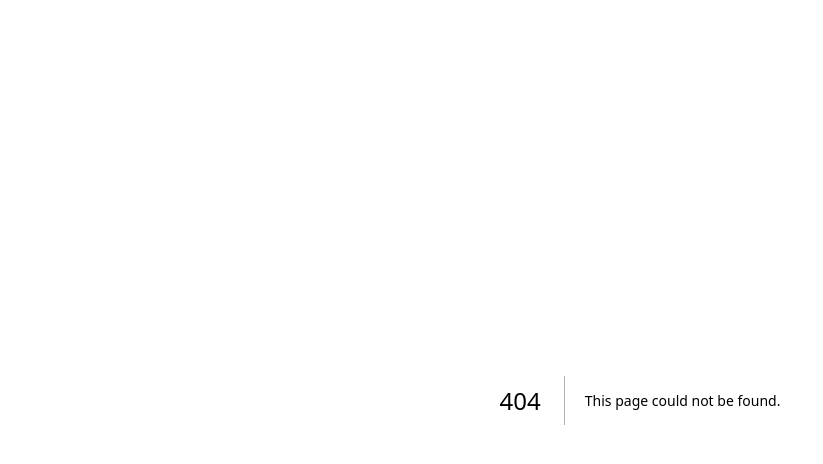
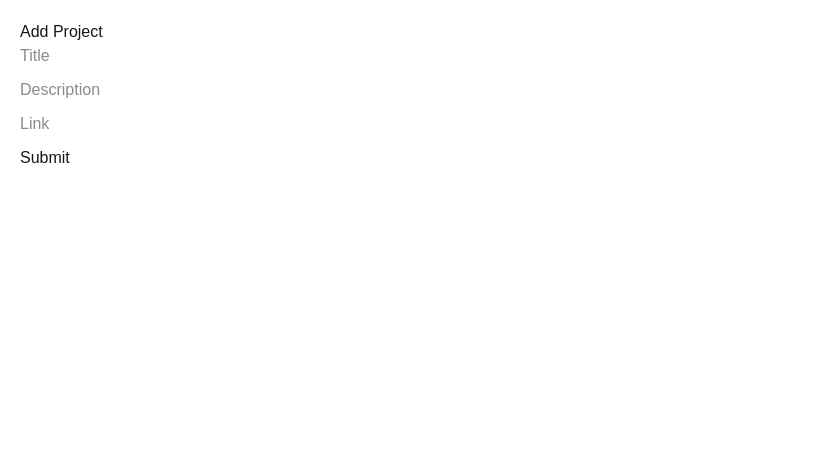
Before and after one commit to Ashritha-creator/Portfolio-ashritha, a Next.js app in the folder frontend/: page /admin/add-project in a window 1280 px wide. Before the commit this address had no page. Shown: the top 464 px of the page, without its empty margins (0-823 px from the left). Built offline with nearby package versions, Linux system fonts and the light colour scheme.

Commit message:
added projects

```diff
--- /dev/null
+++ b/frontend/src/app/admin/add-blog/page.tsx
@@ -0,0 +1,37 @@
+'use client';
+
+import { useState } from 'react';
+import axios from 'axios';
+import { useRouter } from 'next/navigation';
+
+export default function AddBlogPage() {
+  const [title, setTitle] = useState('');
+  const [content, setContent] = useState('');
+  const router = useRouter();
+
+  const handleSubmit = async (e: any) => {
+    e.preventDefault();
+    try {
+      await axios.post('http://localhost:3000/blogs', {
+        title,
+        content,
+      });
+      alert('Blog Added Successfully!');
+      router.push('/admin');
+    } catch (err) {
+      console.error(err);
+      alert('Error adding blog!');
+    }
+  };
+
+  return (
+    <div style={{ padding: 20 }}>
+      <h1>Add Blog</h1>
+      <form onSubmit={handleSubmit}>
+        <input type="text" placeholder="Title" value={title} onChange={(e) => setTitle(e.target.value)} style={{ display: 'block', marginBottom: 10 }} />
+        <textarea placeholder="Content" value={content} onChange={(e) => setContent(e.target.value)} style={{ display: 'block', marginBottom: 10 }} />
+        <button type="submit">Submit</button>
+      </form>
+    </div>
+  );
+}
--- /dev/null
+++ b/frontend/src/app/admin/add-project/page.tsx
@@ -0,0 +1,40 @@
+'use client';
+
+import { useState } from 'react';
+import axios from 'axios';
+import { useRouter } from 'next/navigation';
+
+export default function AddProjectPage() {
+  const [title, setTitle] = useState('');
+  const [description, setDescription] = useState('');
+  const [link, setLink] = useState('');
+  const router = useRouter();
+
+  const handleSubmit = async (e: any) => {
+    e.preventDefault();
+    try {
+      await axios.post('http://localhost:3000/projects', {
+        title,
+        description,
+        link,
+      });
+      alert('Project Added Successfully!');
+      router.push('/admin');
+    } catch (err) {
+      console.error(err);
+      alert('Error adding project!');
+    }
+  };
+
+  return (
+    <div style={{ padding: 20 }}>
+      <h1>Add Project</h1>
+      <form onSubmit={handleSubmit}>
+        <input type="text" placeholder="Title" value={title} onChange={(e) => setTitle(e.target.value)} style={{ display: 'block', marginBottom: 10 }} />
+        <input type="text" placeholder="Description" value={description} onChange={(e) => setDescription(e.target.value)} style={{ display: 'block', marginBottom: 10 }} />
+        <input type="text" placeholder="Link" value={link} onChange={(e) => setLink(e.target.value)} style={{ display: 'block', marginBottom: 10 }} />
+        <button type="submit">Submit</button>
+      </form>
+    </div>
+  );
+}
--- /dev/null
+++ b/frontend/src/app/admin/add-skill/page.tsx
@@ -0,0 +1,34 @@
+'use client';
+
+import { useState } from 'react';
+import axios from 'axios';
+import { useRouter } from 'next/navigation';
+
+export default function AddSkillPage() {
+  const [name, setName] = useState('');
+  const router = useRouter();
+
+  const handleSubmit = async (e: any) => {
+    e.preventDefault();
+    try {
+      await axios.post('http://localhost:3000/skills', {
+        name,
+      });
+      alert('Skill Added Successfully!');
+      router.push('/admin');
+    } catch (err) {
+      console.error(err);
+      alert('Error adding skill!');
+    }
+  };
+
+  return (
+    <div style={{ padding: 20 }}>
+      <h1>Add Skill</h1>
+      <form onSubmit={handleSubmit}>
+        <input type="text" placeholder="Skill Name" value={name} onChange={(e) => setName(e.target.value)} style={{ display: 'block', marginBottom: 10 }} />
+        <button type="submit">Submit</button>
+      </form>
+    </div>
+  );
+}
--- a/frontend/src/app/admin/page.tsx
+++ b/frontend/src/app/admin/page.tsx
@@ -1,22 +1,24 @@
 'use client';
 
-import { useEffect } from 'react';
 import { useRouter } from 'next/navigation';
 
-export default function AdminPage() {
+export default function AdminDashboard() {
   const router = useRouter();
-
-  useEffect(() => {
-    const token = localStorage.getItem('token');
-    if (!token) {
-      router.push('/login');
-    }
-  }, []);
 
   return (
     <div style={{ padding: 20 }}>
-      <h1>Welcome to Admin Dashboard!</h1>
-      <p>You are logged in as Admin.</p>
+      <h1>Admin Dashboard</h1>
+      <div style={{ marginTop: 20 }}>
+        <button onClick={() => router.push('/admin/add-project')} style={{ marginBottom: 10 }}>
+          Add Project
+        </button><br/>
+        <button onClick={() => router.push('/admin/add-skill')} style={{ marginBottom: 10 }}>
+          Add Skill
+        </button><br/>
+        <button onClick={() => router.push('/admin/add-blog')} style={{ marginBottom: 10 }}>
+          Add Blog
+        </button>
+      </div>
     </div>
   );
 }
```
